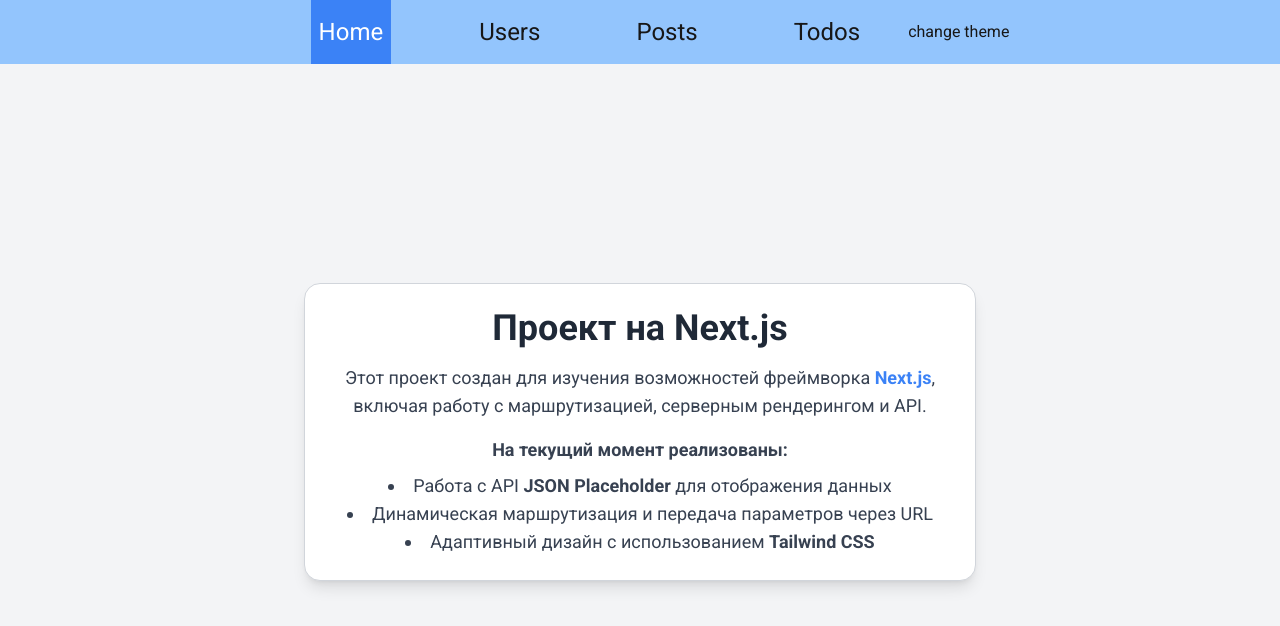
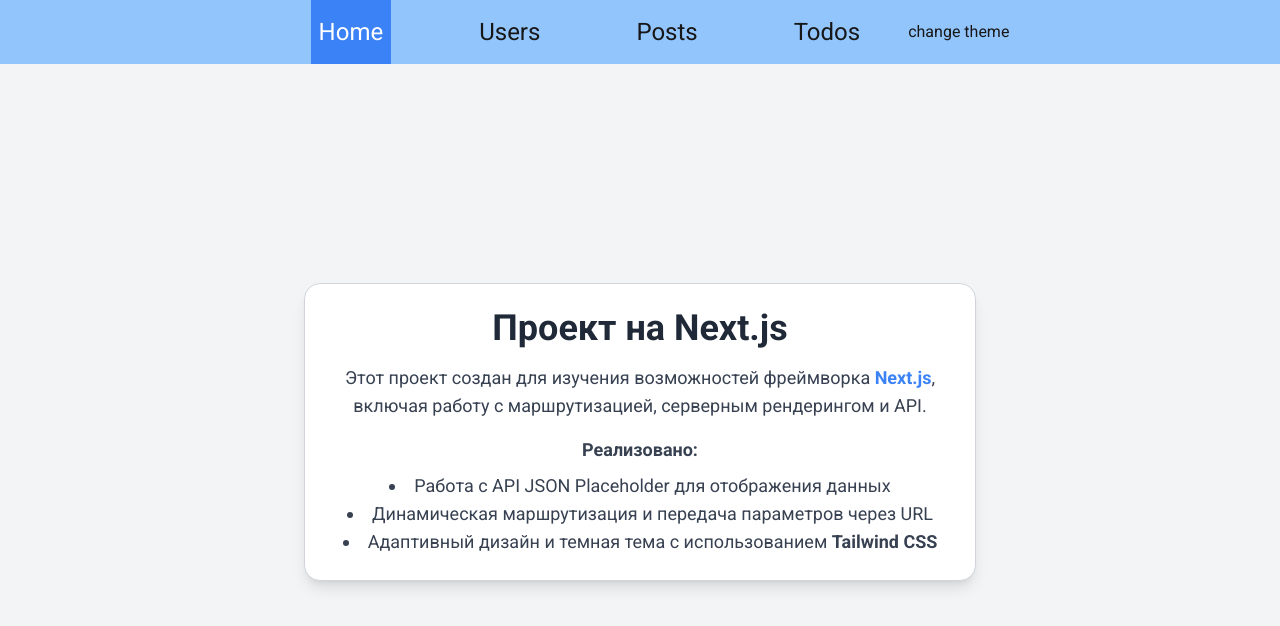
Before and after one commit to NoWizarrd/next-test-project, a Next.js app: page / in a window 1280 px wide. Shown: the top 626 px of the page. Built offline with nearby package versions, Linux system fonts and the light colour scheme.

Commit message:
fix themes

```diff
--- a/src/app/globals.css
+++ b/src/app/globals.css
@@ -7,13 +7,6 @@
 :root {
   --background: #ffffff;
   --foreground: #171717;
-}
-
-@media (prefers-color-scheme: dark) {
-  :root {
-    --background: #0a0a0a;
-    --foreground: #ededed;
-  }
 }
 
 * {
--- a/src/app/layout.tsx
+++ b/src/app/layout.tsx
@@ -2,6 +2,7 @@ import type { Metadata } from "next";
 import { Roboto } from "next/font/google";
 import "./globals.css";
 import { Header } from "components/header/Header";
+import { ThemeProvider } from "next-themes";
 
 const RobotoFont = Roboto({
   variable: "--font-roboto",
@@ -20,12 +21,14 @@ export default function RootLayout({
   children: React.ReactNode;
 }>) {
   return (
-    <html lang="en">
+    <html lang="en" suppressHydrationWarning>
       <body
         className={`${RobotoFont.variable} antialiased`}
       >
-        <Header/>
-        {children}
+        <ThemeProvider enableSystem={false} defaultTheme='light' attribute="class">
+            <Header/>
+            {children}
+        </ThemeProvider>
       </body>
     </html>
   );
--- a/src/app/page.tsx
+++ b/src/app/page.tsx
@@ -10,13 +10,15 @@ export default function Home() {
           Этот проект создан для изучения возможностей фреймворка <a href="https://nextjs.org/" target="_blank" className="text-blue-500 font-semibold">Next.js</a>, включая работу с маршрутизацией, серверным рендерингом и API.
         </p>
         <p className="mt-4 text-lg font-bold text-gray-700 dark:text-gray-300">
-          На текущий момент реализованы:
+          Реализовано:
         </p>
         <ul className="list-disc list-inside mt-2 text-lg text-gray-700 dark:text-gray-300">
-          <li>Работа с API <span className="font-semibold">JSON Placeholder</span> для отображения данных</li>
+          <li>Работа с API JSON Placeholder для отображения данных</li>
           <li>Динамическая маршрутизация и передача параметров через URL</li>
-          <li>Адаптивный дизайн с использованием <span className="font-semibold">Tailwind CSS</span></li>
-          {/* <li>Темная тема, поддерживаемая через Tailwind</li> */}
+          <li>Адаптивный дизайн и темная тема с использованием <span className="font-semibold">Tailwind CSS</span></li>
+          {/* <li>Настройка <span className="font-semibold">SEO</span> с использованием мета-тегов и оптимизации</li> */}
+          {/* <li>To-Do List с добавлением задач через модальное окно</li> */}
+          {/* <li>Деплой проекта на <span className="font-semibold">Netlify</span></li> */}
         </ul>
       </div>
     </div>
--- a/src/components/Loader/Loader.tsx
+++ b/src/components/Loader/Loader.tsx
@@ -3,6 +3,6 @@ import './Loader.css'
 
 export default function Loader() {
   return (
-      <div className="lds-ellipsis"><div></div><div></div><div></div><div></div></div>
+      <div className="lds-ellipsis fill-black dark:fill-gray-300"><div></div><div></div><div></div><div></div></div>
   )
 }
--- a/src/components/header/Header.tsx
+++ b/src/components/header/Header.tsx
@@ -1,24 +1,22 @@
 "use client"
 import Link from 'next/link'
-import React from 'react'
+import React, { useEffect } from 'react'
 import NextImage from '/public/next.svg'
 import Image from "next/image";
 import { usePathname } from 'next/navigation';
 
-const toggleTheme = () => {
-    if (localStorage.theme === 'dark' || (!('theme' in localStorage))) {
-        document.documentElement.classList.remove('dark')
-        localStorage.setItem('theme', '')
-    } else {
-        document.documentElement.classList.add('dark')
-        localStorage.setItem('theme', 'dark')
-    }
-  }
-
 export function Header() {
 
   const pathname = usePathname();
-
+  const toggleTheme = () => {
+    if (document.documentElement.classList.contains('dark')) {
+      document.documentElement.classList.remove('dark');
+      localStorage.setItem('theme', 'light');
+    } else {
+      document.documentElement.classList.add('dark');
+      localStorage.setItem('theme', 'dark');
+    }
+  }
   const links = [
       ['Home', '/'],
       ['Users', '/users'],
--- a/tailwind.config.ts
+++ b/tailwind.config.ts
@@ -7,13 +7,5 @@ export default {
     "./src/app/**/*.{js,ts,jsx,tsx,mdx}",
   ],
   darkMode: 'selector',
-  theme: {
-    extend: {
-      colors: {
-        background: "var(--background)",
-        foreground: "var(--foreground)",
-      },
-    },
-  },
   plugins: [],
 } satisfies Config;
```
Also changed, not shown: package.json (+5 -4 lines), 1 other file (tests, documents, lock files or other folders).
